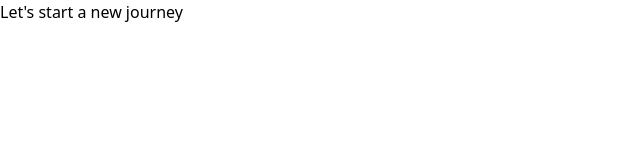
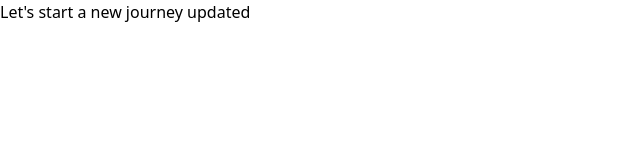
Before and after one commit to seriusanbudi/next-project, a Next.js app: page / in a window 1280 px wide. Shown: the top 160 px of the page, without its empty margins (0-640 px from the left). Built offline with nearby package versions, Linux system fonts and the light colour scheme.

Commit message:
:sparkles: try to update

```diff
--- a/pages/index.js
+++ b/pages/index.js
@@ -1,7 +1,7 @@
 const Home = () => {
   return (
     <div className="w-screen h-screen flex justify-center items-center">
-      <h3>Let's start a new journey</h3>
+      <h3>Let's start a new journey updated</h3>
     </div>
   );
 };
```
